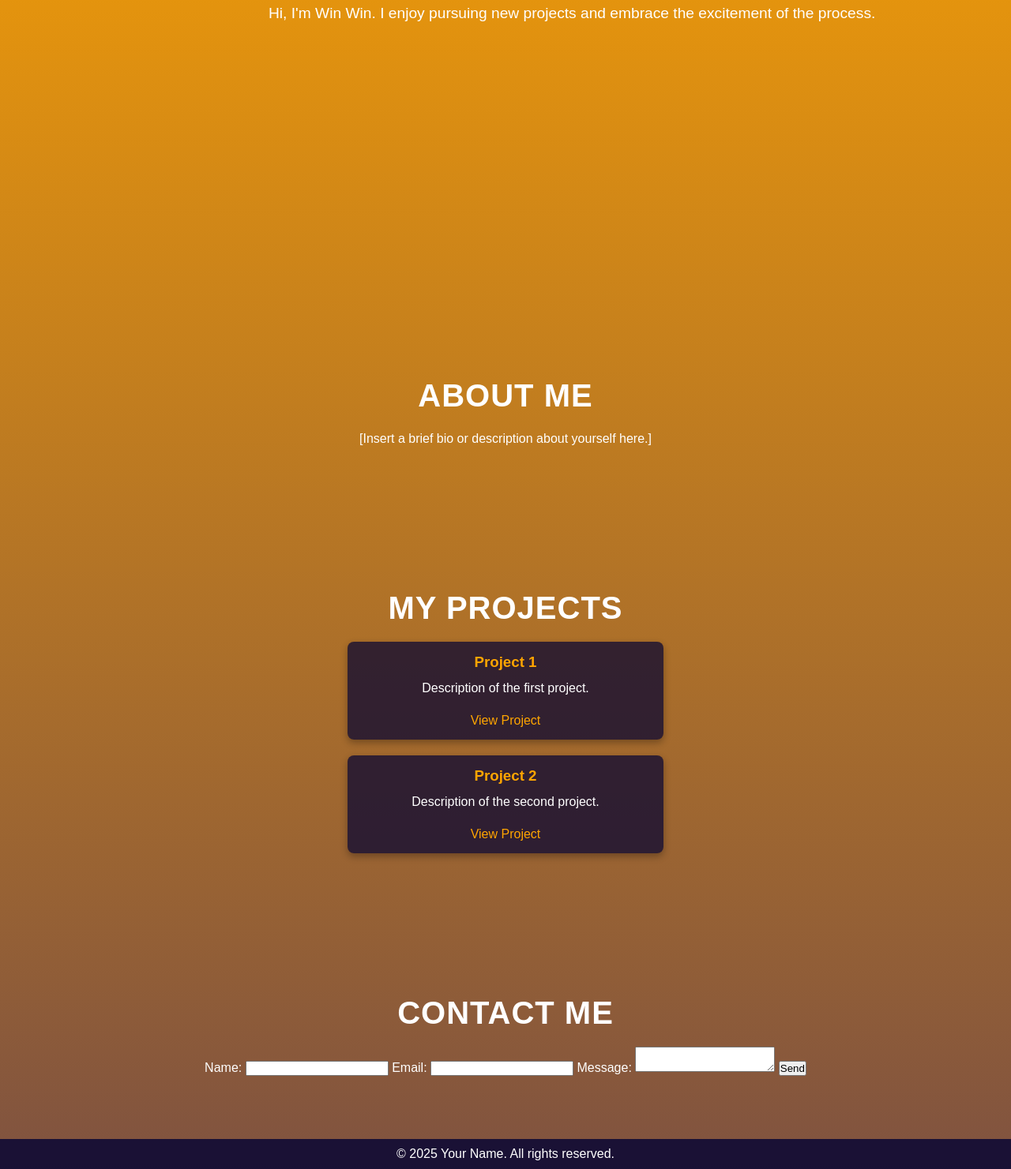
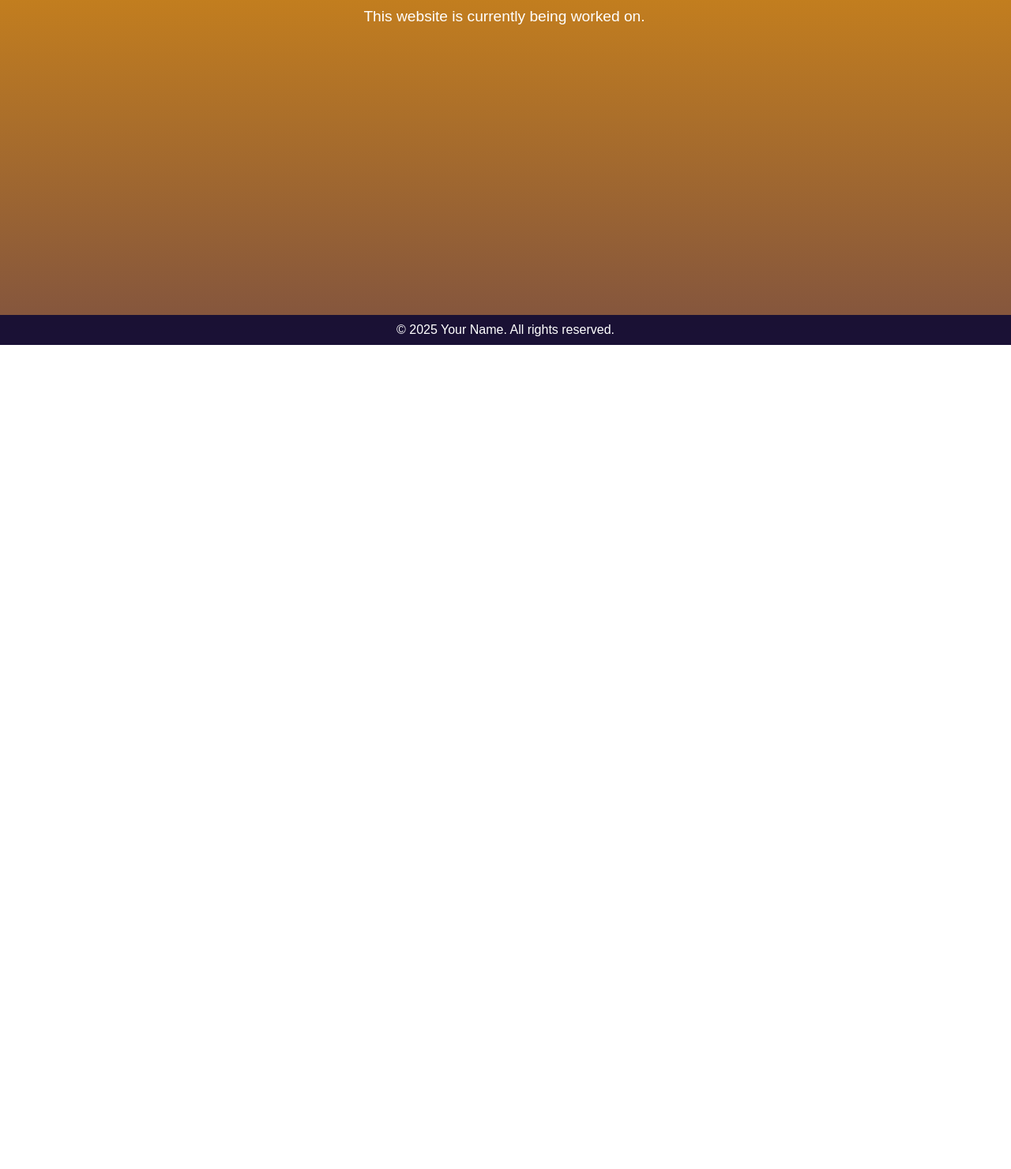
Before and after one commit to wwintjong/wwintjong.github.io, a plain HTML site: page index.html in a window 1280 px wide. Shown: the part 401-1882 px from the top of the page at 79% size. After the commit the page ends 838 px from the top, so only its background shows below. Drawn offline with Linux system fonts and the light colour scheme.

Commit message:
Update index.html

```diff
--- a/index.html
+++ b/index.html
@@ -3,7 +3,7 @@
 <head>
     <meta charset="UTF-8">
     <meta name="viewport" content="width=device-width, initial-scale=1.0">
-    <meta name="description" content="Personal Website">
+    <meta name="description" content="Personal Portfolio Website">
     <title>My Portfolio</title>
     <link rel="stylesheet" href="styles.css">
 </head>
@@ -21,50 +21,30 @@
 
     <!-- Hero Section -->
     <section id="hero">
-        <h1>Welcome to My Portfolio</h1>
-        <p><span class="typing">Hi, I'm Win Win. I enjoy pursuing new projects and embrace the excitement of the process.</span></p>
+        <h1>Win Win Tjong</h1>
+        <p class="typing">This website is currently being worked on.</p>
+        <!-- <p><span class="typing">My name is Win Win. I enjoy pursuing new projects and embrace the excitement of the process.</span></p> -->
     </section>
 
-
-    <!-- About Section -->
-    <section id="about">
-        <h2>About Me</h2>
-        <p>[Insert a brief bio or description about yourself here.]</p>
-    </section>
-
-    <!-- Projects Section -->
-    <section id="projects">
-        <h2>My Projects</h2>
-        <div class="project">
-            <h3>Project 1</h3>
-            <p>Description of the first project.</p>
-            <a href="project1-link.html">View Project</a>
-        </div>
-        <div class="project">
-            <h3>Project 2</h3>
-            <p>Description of the second project.</p>
-            <a href="project2-link.html">View Project</a>
-        </div>
-        <!-- Add more projects as needed -->
-    </section>
-
-    <!-- Contact Section -->
-    <section id="contact">
-        <h2>Contact Me</h2>
-        <form action="submit-form.php" method="POST">
-            <label for="name">Name:</label>
-            <input type="text" id="name" name="name" required>
-            <label for="email">Email:</label>
-            <input type="email" id="email" name="email" required>
-            <label for="message">Message:</label>
-            <textarea id="message" name="message" required></textarea>
-            <button type="submit">Send</button>
-        </form>
-    </section>
 
     <!-- Footer -->
     <footer>
         <p>&copy; 2025 Your Name. All rights reserved.</p>
     </footer>
+
+    <script>
+        // Get the current hour
+        const currentHour = new Date().getHours();
+        const greetingElement = document.getElementById("greeting");
+
+        // Set greeting based on time of day
+        if (currentHour < 12) {
+            greetingElement.textContent = "Good morning!";
+        } else if (currentHour < 18) {
+            greetingElement.textContent = "Good afternoon!";
+        } else {
+            greetingElement.textContent = "Good evening!";
+        }
+    </script>
 </body>
 </html>
```
